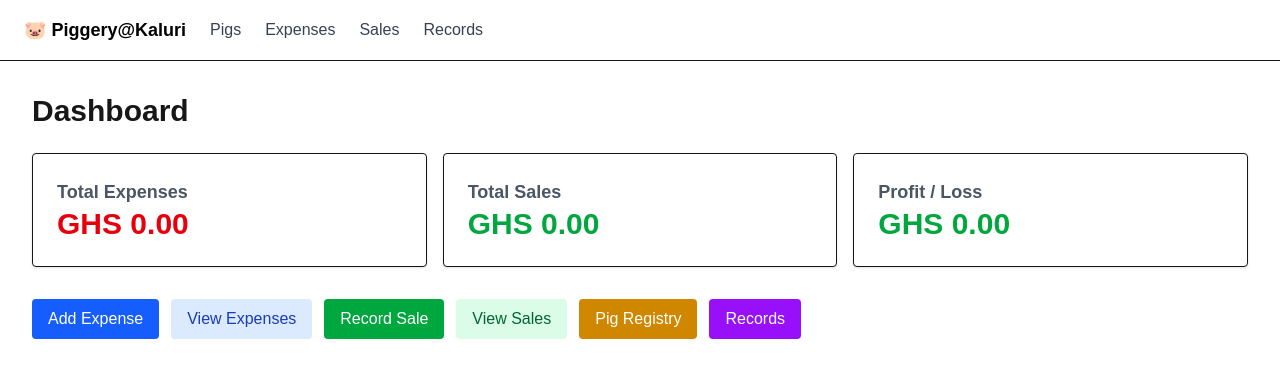
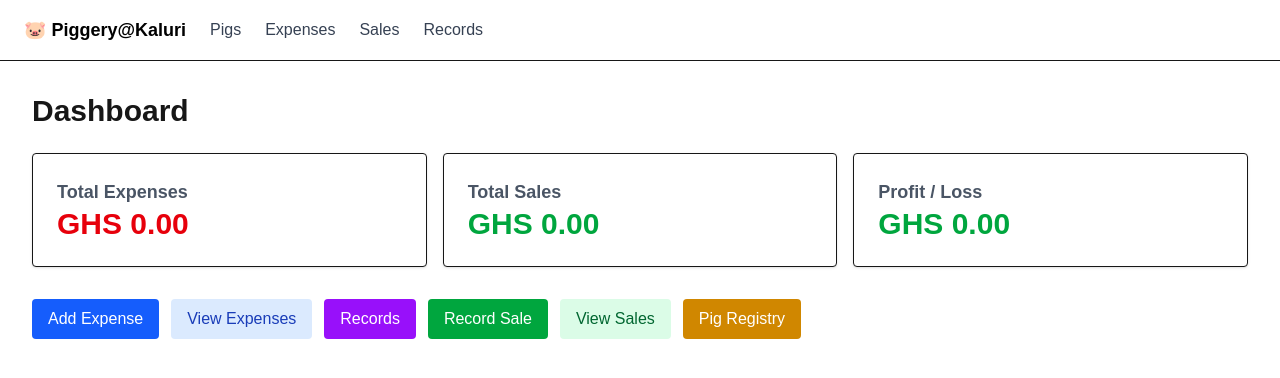
Before and after one commit to Bonstech/piggery-tracker, a Next.js app: page / in a window 1280 px wide. Shown: the top 378 px of the page. Built offline with nearby package versions, Linux system fonts and the light colour scheme; no server answers; the database is empty.

Commit message:
edited dashboard

```diff
--- a/app/page.tsx
+++ b/app/page.tsx
@@ -49,10 +49,10 @@ export default async function Home() {
       <div className="mt-8 flex flex-wrap gap-3">
       <a href="/expenses/new" className="bg-blue-600 text-white px-4 py-2 rounded">Add Expense</a>
       <a href="/expenses" className="bg-blue-100 text-blue-800 px-4 py-2 rounded">View Expenses</a>
+      <a href="/records" className="bg-purple-600 text-white px-4 py-2 rounded">Records</a>
       <a href="/sales/new" className="bg-green-600 text-white px-4 py-2 rounded">Record Sale</a>
       <a href="/sales" className="bg-green-100 text-green-800 px-4 py-2 rounded">View Sales</a>
       <a href="/pigs" className="bg-yellow-600 text-white px-4 py-2 rounded">Pig Registry</a>
-      <a href="/records" className="bg-purple-600 text-white px-4 py-2 rounded">Records</a>
     </div>
     </main>
   );
```
